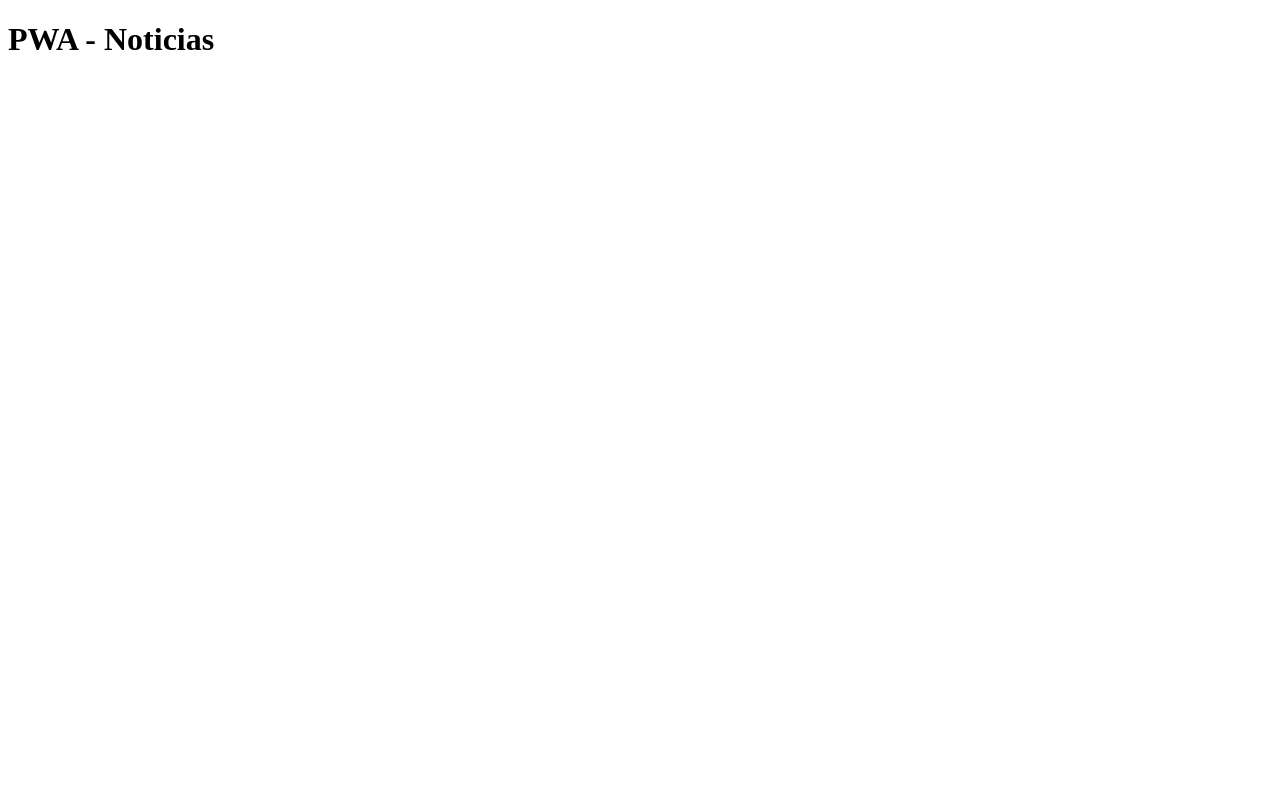
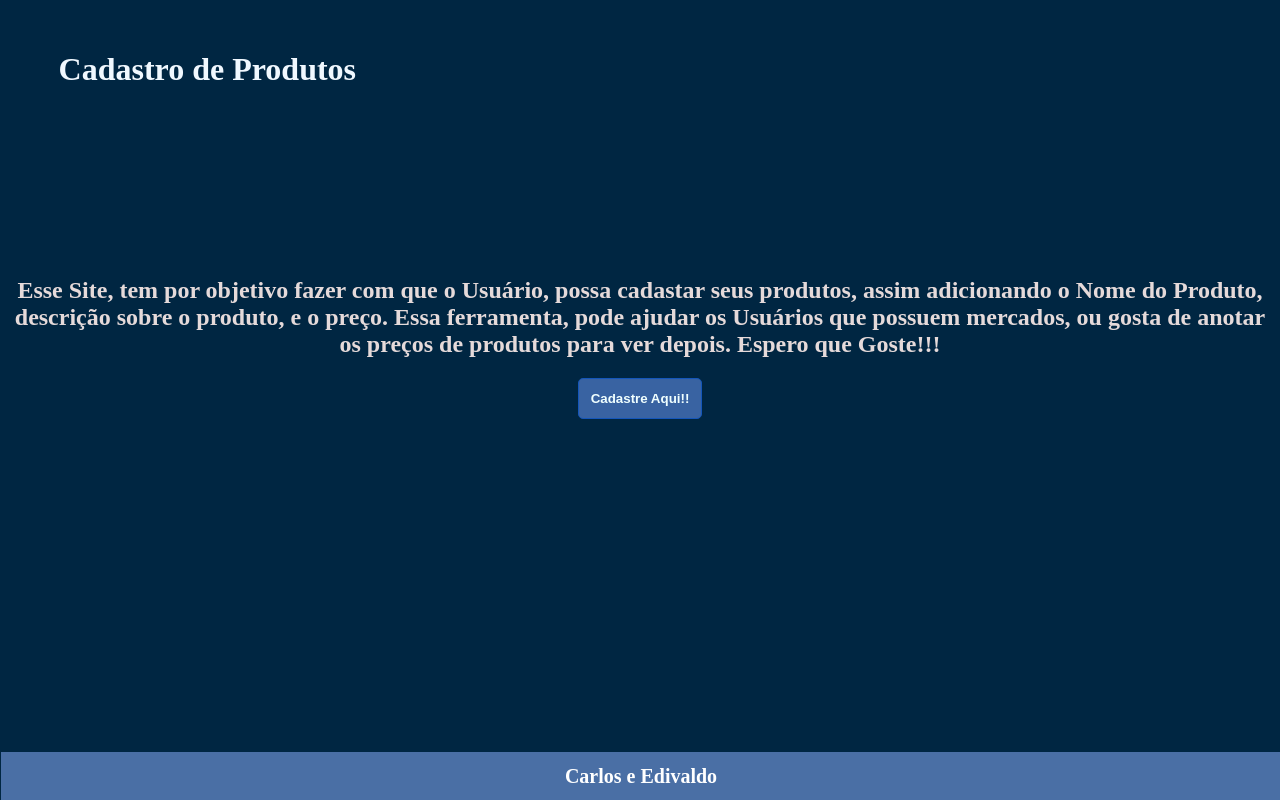
Before and after one commit to Edivaldo2004/Pwa-consumindoAPI, a website: page index.html in a window 1280 px wide. Drawn offline with Linux system fonts and the light colour scheme; no server answers.

Commit message:
Criando Layoute do Projeto

```diff
--- a/css/style.css
+++ b/css/style.css
@@ -1,4 +1,52 @@
-h1:hover{
- transform:rotateY(720deg);
- transition: 4s;
+/*#002642 azul
+#840032 vermelho
+#E5DADA creme
+#02040F preto */
+
+body{
+background-color: #002642;
 }
+
+header{
+    margin:4%;
+}
+h1{
+    color: aliceblue;
+}
+
+main{
+    color: #E5DADA;
+    text-align: center;
+    margin-top: 15%;
+    width: 100%;
+}
+.main{
+    width: 100%;
+}
+.button{
+    padding: 12px 12px 12px 12px;
+    background-color: #3963a2;
+    color: azure;
+    border: 1px solid #1456ba;
+    border-radius: 5px;
+    font-weight: bold;
+}
+footer {
+    position: fixed;
+    bottom: 0;
+    margin-top: 14px;
+    background-color: #4A6FA5;
+    color: white;
+    display: flex;
+    flex-direction: column;
+    width: 100%;
+    height: 48px;
+    align-items: center;
+    justify-content: center;
+    vertical-align: middle;
+    margin-left: -7px;
+}
+
+.footer-text{
+    font-size: 20px;
+}
--- a/index.html
+++ b/index.html
@@ -16,14 +16,27 @@
 
         <header>
 
-          <h1>PWA - Noticias</h1>
+          <h1>Cadastro de Produtos</h1>
+
 
         </header>
 
         <main>
-
+            <div class="main">
+         <h2> Esse Site, tem por objetivo fazer com que o Usuário, possa cadastar seus produtos,
+            assim adicionando o Nome do Produto, descrição sobre o produto, e o preço.
+            Essa ferramenta, pode ajudar os Usuários que possuem mercados, ou gosta de anotar os preços
+            de produtos para ver depois.
+            Espero que Goste!!!
+         </h2>
+        </div>
         </main>
-
+        <center>
+        <button class="button" href="cadastrar.html">Cadastre Aqui!!</button>
+        </center>
+        <footer>
+            <h2 class="footer-text">Carlos e Edivaldo</h2>
+        </footer>
     </div>
 </body>
 </html>
--- a/package.json
+++ b/package.json
@@ -1,5 +1,5 @@
 {
-  "name": "noticiasapi",
+  "name": "produtosapi",
   "version": "1.0.0",
   "description": "PWA - Api",
   "main": "index.html",
@@ -7,7 +7,7 @@
     "test": "echo \"Error: no test specified\" && exit 1",
     "serve": "serve . "
   },
-  "author": "Edivaldo",
+  "author": "Edivaldo e Carlos",
   "license": "ISC",
   "dependencies": {
     "serve": "^14.0.1"
```
Also changed, not shown: sw.js (+22 -0 lines), manifest.json, 1 other file.
